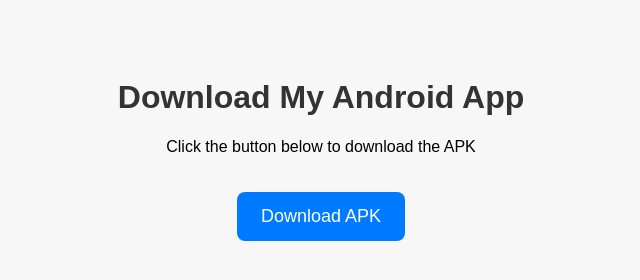
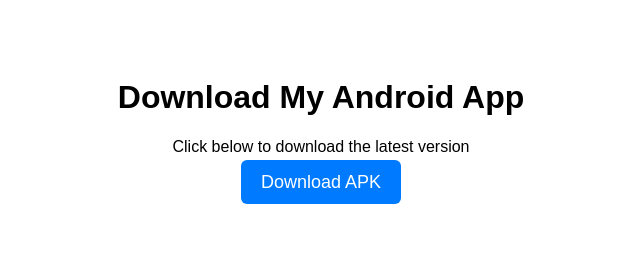
Before and after one commit to jaihagjer/DIMA-ESPORTS, a plain HTML site: page index.html in a window 1280 px wide. Shown: the whole page, without its empty margins (319-959 px from the left). Drawn offline with Linux system fonts and the light colour scheme.

Commit message:
Update index.html

```diff
--- a/index.html
+++ b/index.html
@@ -1,36 +1,12 @@
 <!DOCTYPE html>
-<html lang="en">
+<html>
 <head>
   <meta charset="UTF-8">
   <title>Download My App</title>
-  <style>
-    body {
-      background: #f7f7f7;
-      font-family: sans-serif;
-      text-align: center;
-      padding: 50px;
-    }
-    h1 {
-      color: #333;
-    }
-    a.button {
-      background: #007bff;
-      color: white;
-      padding: 14px 24px;
-      text-decoration: none;
-      font-size: 18px;
-      border-radius: 8px;
-      display: inline-block;
-      margin-top: 20px;
-    }
-    a.button:hover {
-      background: #0056b3;
-    }
-  </style>
 </head>
-<body>
+<body style="text-align:center; padding:50px; font-family:sans-serif;">
   <h1>Download My Android App</h1>
-  <p>Click the button below to download the APK</p>
-  <a class="button" href="https://Dima eSports_1.0_sign.apk" download>Download APK</a>
+  <p>Click below to download the latest version</p>
+  <a href="app-release.apk" download style="font-size:18px; padding:12px 20px; background:#007bff; color:white; text-decoration:none; border-radius:6px;">Download APK</a>
 </body>
 </html>
```
